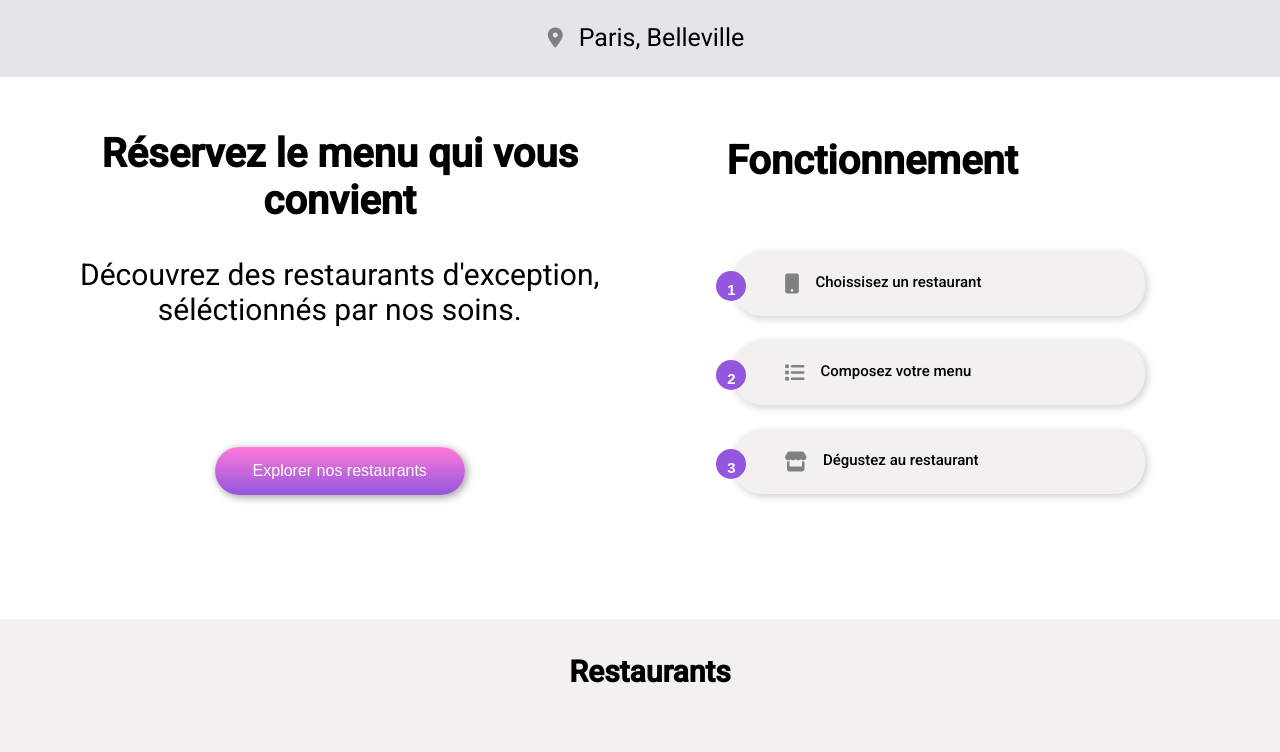
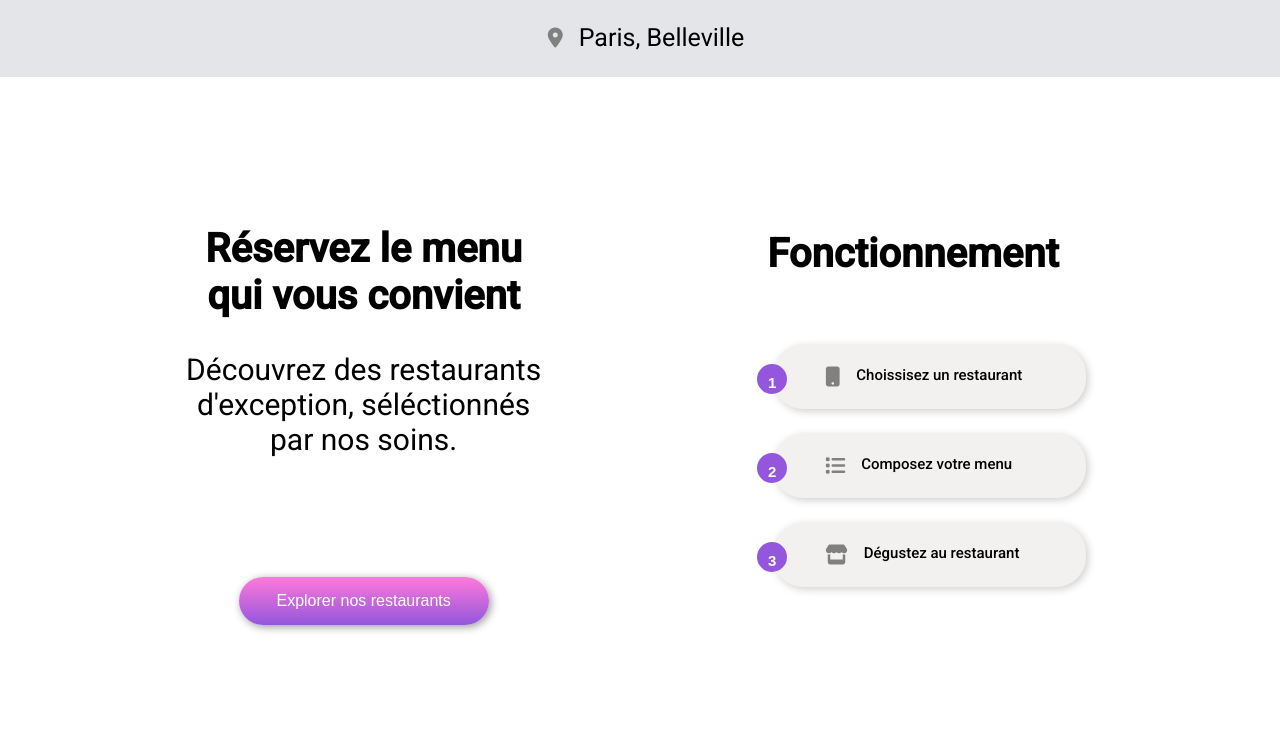
Before and after one commit to Hentiofyle/FathlislamHind_-_14-02-2022, a plain HTML site: page index.html in a window 1280 px wide. Shown: the part 76-828 px from the top of the page. Drawn offline with Linux system fonts and the light colour scheme; a web font is replaced by a local one.

Commit message:
Update homepage.css

```diff
--- a/css/homepage.css
+++ b/css/homepage.css
@@ -387,6 +387,7 @@ div.restaurant {
     display: -ms-flexbox;
     display: flex;
     width: 90%;
+    padding: 50px;
     -webkit-box-pack: space-evenly;
     -ms-flex-pack: space-evenly;
     justify-content: space-evenly;
@@ -400,6 +401,7 @@ div.restaurant {
     max-width: 100%;
     margin-top: 30px;
     width: 50%;
+    padding: 43px;
   }
   .steps {
     width: 50%;
@@ -425,6 +427,7 @@ div.restaurant {
   }
   .introduction-body {
     width: 100%;
+    padding: 55px;
     padding-bottom: 10px;
     background-color: white;
   }
@@ -444,6 +447,7 @@ div.restaurant {
     -webkit-box-pack: center;
     -ms-flex-pack: center;
     justify-content: center;
+    padding: 75px;
   }
   .cards > h2 {
     text-align: center;
@@ -464,6 +468,7 @@ div.restaurant {
     -webkit-box-align: center;
     -ms-flex-align: center;
     align-items: center;
+    padding: 50px;
   }
   div.restaurant {
     width: 40%;
```
